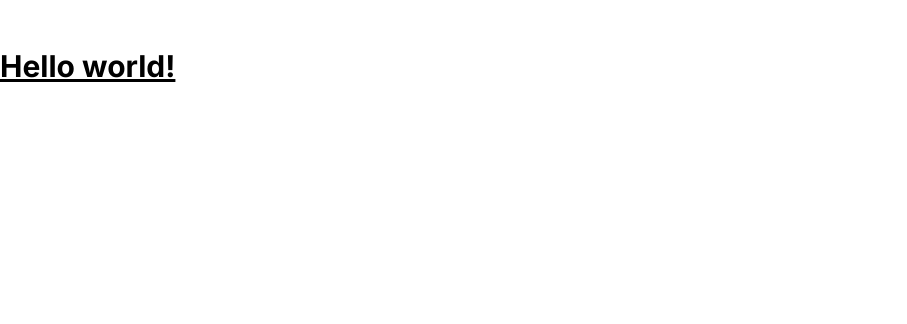
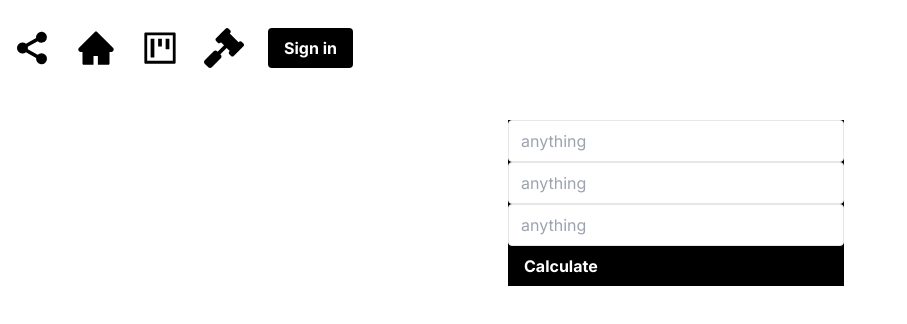
Before and after one commit to SuryatejaDuvvuri/Carbon-footprint, a Next.js app: page / in a window 1280 px wide. Shown: the top 324 px of the page, without its empty margins (0-907 px from the left). Built offline with nearby package versions, Linux system fonts and the light colour scheme.

Commit message:
Added components

```diff
--- a/app/layout.tsx
+++ b/app/layout.tsx
@@ -1,5 +1,9 @@
 import '../styles/globals.css'
 import { Inter } from 'next/font/google'
+import { AiFillHome, AiOutlineProject } from "react-icons/ai";
+import { IoShareSocialSharp } from 'react-icons/io5'
+import { FaGavel } from 'react-icons/fa'
+import Link from 'next/link';
 
 const inter = Inter({ subsets: ['latin'] })
 
@@ -15,7 +19,24 @@ export default function RootLayout({
 }) {
   return (
     <html lang="en">
-      <body className={inter.className}>{children}</body>
+      <body className={inter.className}>
+        {/* Social sharing & Icons */}
+        <div className = "flex py-4 m-3">
+            <IoShareSocialSharp className = "mr-6 cursor-pointer" size = "40"/>
+            <Link href = "/">
+                <AiFillHome className = "justify-center items-center mr-6 cursor-pointer" size = "40"/>
+            </Link>
+            <Link href = "/pages/projects">
+              <AiOutlineProject className = "justify-center items-center mr-6 cursor-pointer" size = "40" href = "/projects"/>
+            </Link>
+            <Link href = "/pages/marketplace">
+                <FaGavel className = "justify-center items-center mr-6 cursor-pointer" size = "40" href = "/marketplace"/>
+            </Link>
+            <button className="bg-black hover:bg-blue-700 text-white font-bold py-2 px-4 rounded">Sign in</button>
+
+        </div>
+        {children}
+      </body>
     </html>
   )
 }
--- a/app/page.tsx
+++ b/app/page.tsx
@@ -1,26 +1,28 @@
 'use client'
 import Image from 'next/image'
 import { Inter } from 'next/font/google'
-import { AiFillHome } from "react-icons/ai";
-import { IoShareSocialSharp } from 'react-icons/io5'
 
 const inter = Inter({ subsets: ['latin'] })
 
 export default function Home() {
   return (
     <main>
-      <div className = "flex-col p-6 max-w-sm mx-auto ">
-          {/* <div className = "flex-row items-center space-x-4">
-            <AiFillHome href = "/"/>
-            <IoShareSocialSharp />
-          </div> */}
-        {/* Social sharing & Icons */}
-        {/* Carbon calculator */}
-        {/* Results based on user-input - button event listener */}
-      </div>
-      <h1 className="text-3xl font-bold underline">
-      Hello world!
-    </h1>
+        <div className = "flex-col p-6 max-w-sm mx-auto ">
+          {/* Carbon calculator */}
+          <div className = "container mx-9 bg-black">
+          {/* Drop down menu */}
+              <input placeholder='anything'
+              className="border rounded w-full py-2 px-3"
+              type="text"></input>
+                <input placeholder='anything'
+              className="border rounded w-full py-2 px-3"
+              type="text"></input>
+                <input placeholder='anything'
+              className="border rounded w-full py-2 px-3"
+              type="text"></input>
+              <button className="bg-black hover:bg-green-700 text-white font-bold py-2 px-4 rounded">Calculate</button>
+          </div>
+        </div>
     </main>
   )
 }
--- /dev/null
+++ b/app/pages/marketplace/page.tsx
@@ -0,0 +1,7 @@
+
+function MarketPlace()
+{
+    return <div>Market page</div>
+}
+
+export default MarketPlace
--- /dev/null
+++ b/app/pages/projects/page.tsx
@@ -0,0 +1,4 @@
+export default function Projects()
+{
+    return <div>Project page</div>
+}
```
